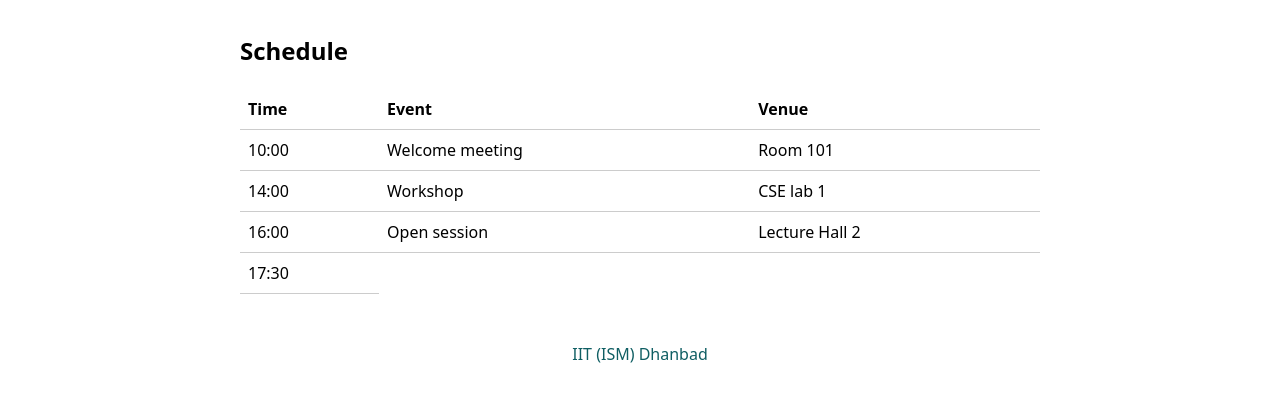
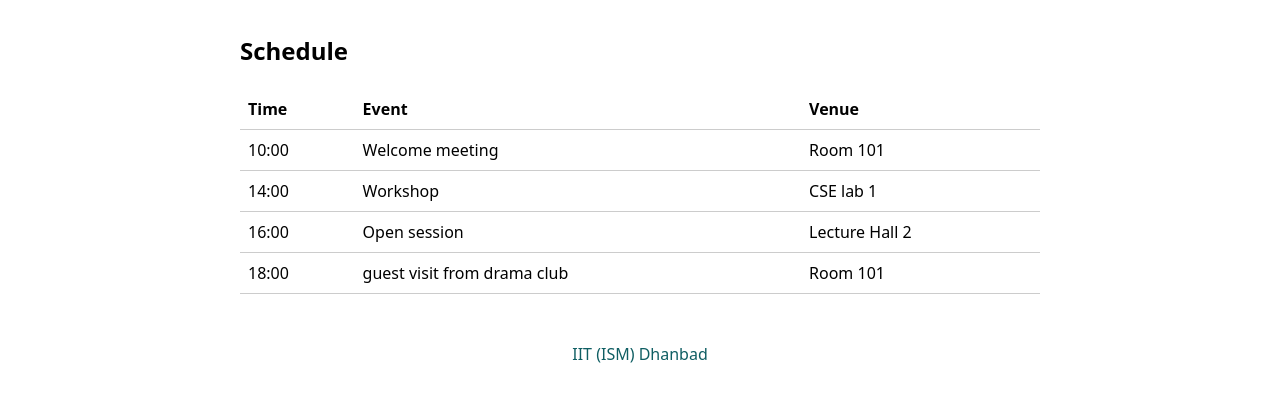
Before and after one commit to 26je0655/club-page, a plain HTML site: page index.html in a window 1280 px wide. Shown: the part 182-584 px from the top of the page. Drawn offline with Linux system fonts and the light colour scheme.

Commit message:
Add guest visit from drama club

```diff
--- a/index.html
+++ b/index.html
@@ -22,7 +22,7 @@
 					<tr><td>10:00</td><td>Welcome meeting</td><td>Room 101</td></tr>
 					<tr><td>14:00</td><td>Workshop</td><td>CSE lab 1</td></tr>
 					<tr><td>16:00</td><td>Open session</td><td>Lecture Hall 2</td></tr>
-					<tr><td>17:30</td>
+					<tr><td>18:00</td><td>guest visit from drama club</td><td>Room 101</td></tr>
 				</tbody>
 			</table>
 		</section>
```
